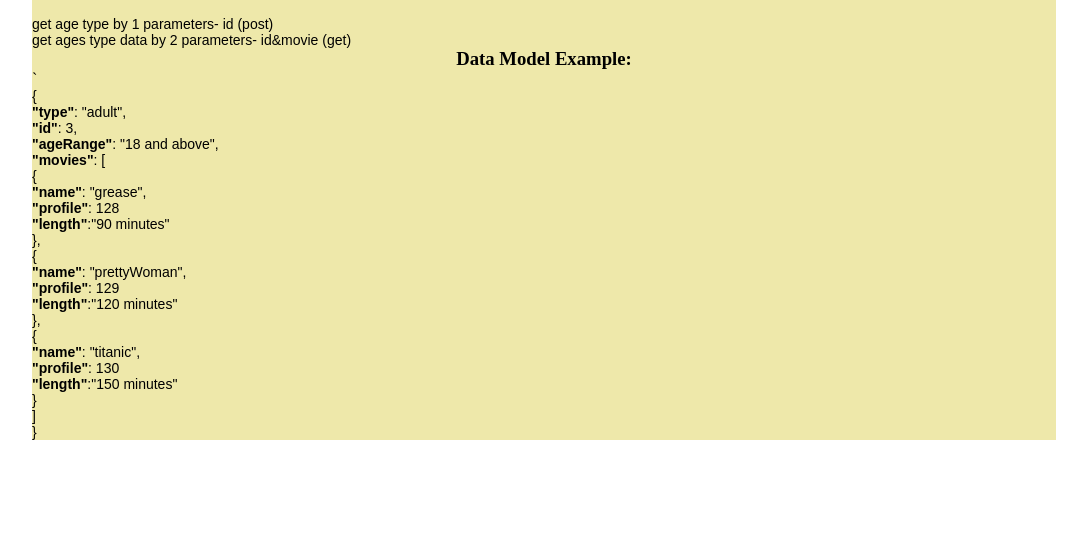
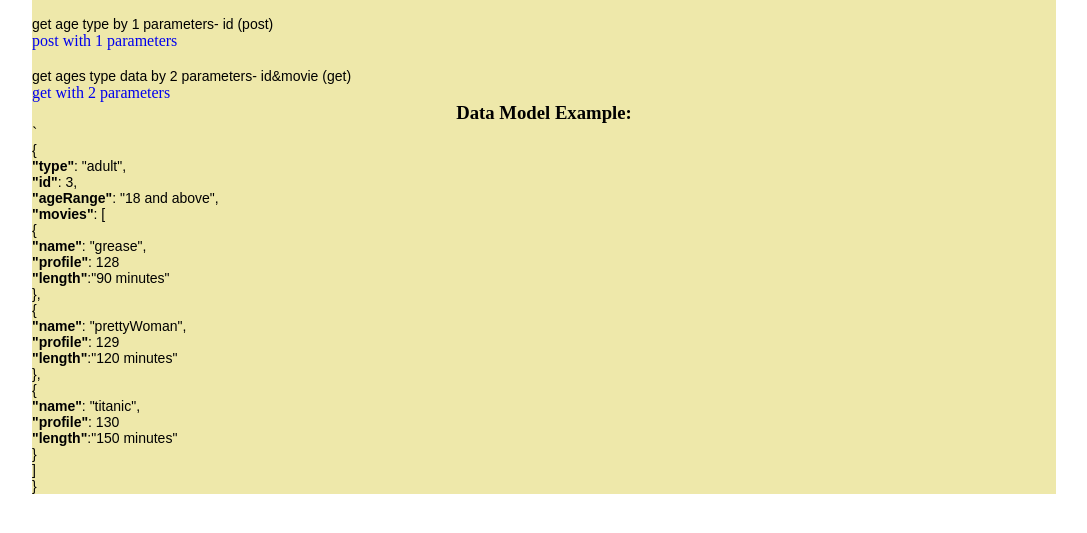
Before and after one commit to shanizil/hw1, a website: page index.html in a window 1280 px wide. Shown: the part 95-628 px from the top of the page, without its empty margins (96-1183 px from the left). Drawn offline with Linux system fonts and the light colour scheme.

Commit message:
Add files via upload

```diff
--- a/index.html
+++ b/index.html
@@ -14,9 +14,9 @@
                     <p>get all data without parameters (get)</p>
                     <a target="_blank" href="https://targil11.herokuapp.com/getAllData">get without parameters</a><br><br>
                     <p>get age type by 1 parameters- id (post)</p>
-
+                    <a target="_blank" href="https://targil11.herokuapp.com/getAgeType">post with 1 parameters</a><br><br>
                     <p>get ages type data by 2 parameters- id&movie (get) </p>
-                    <a target="_blank" href="https://targil11.herokuapp.com/getAgesTypeData/:age_id/:movie"></a>
+                    <a target="_blank" href="https://targil11.herokuapp.com/getAgesTypeData/:age_id/:movie">get with 2 parameters</a>
                     </section>
 
                      <h3>Data Model Example:</h3>
--- a/package.json
+++ b/package.json
@@ -4,7 +4,6 @@
   "description": "",
   "main": "index.js",
   "scripts": {
-    "start":"node index.js",
     "test": "echo \"Error: no test specified\" && exit 1"
   },
   "author": "shani zilkha",
```
